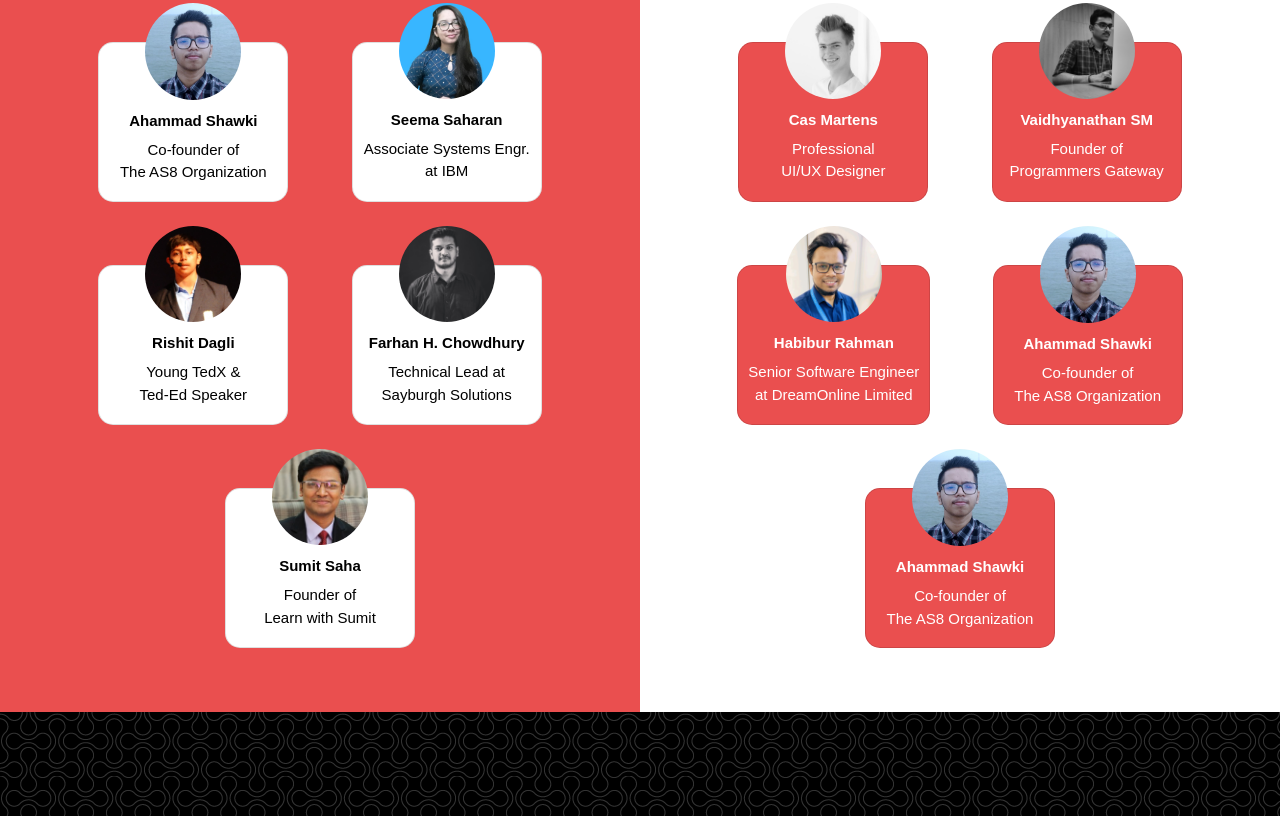
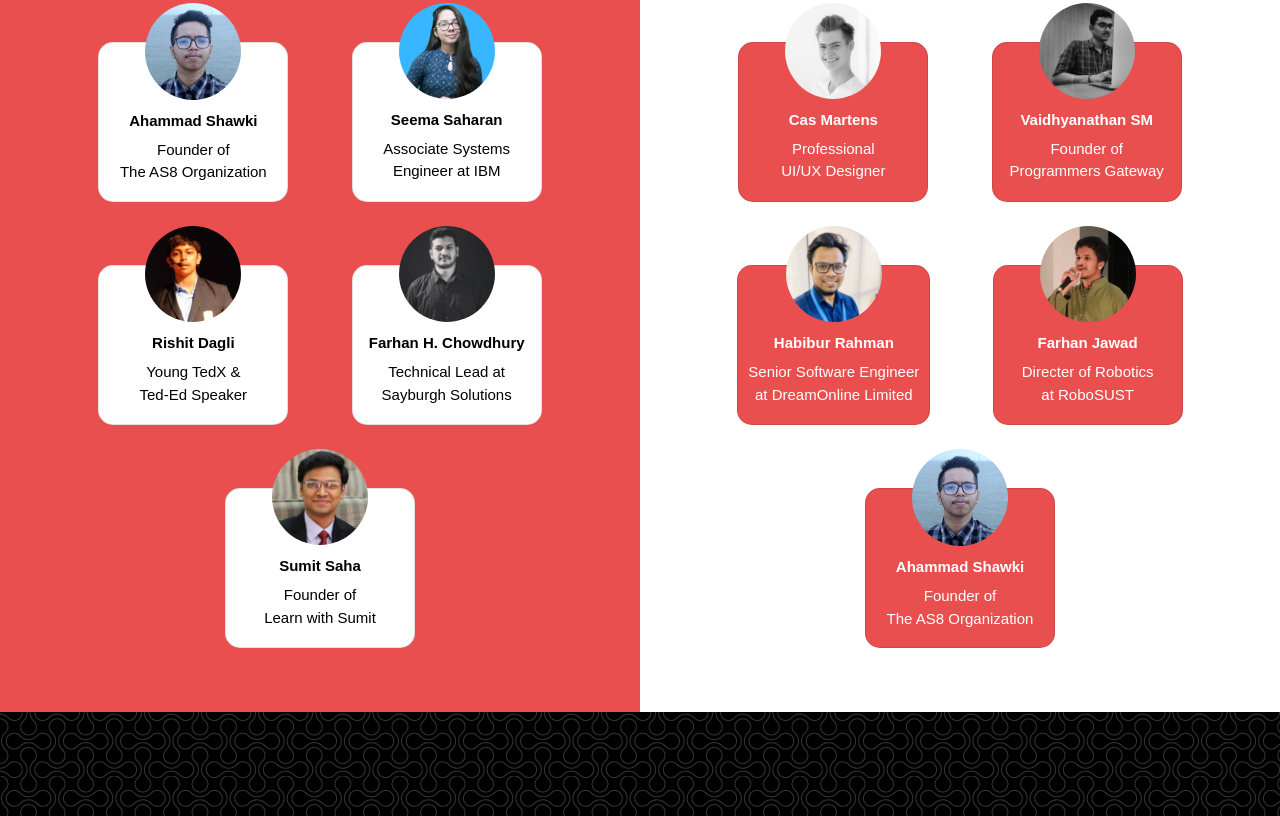
Before and after one commit to The-AS8-organization/CodeInception, a plain HTML site: page index.html in a window 1280 px wide. Shown: the part 824-1640 px from the top of the page. Drawn offline with nearby package versions, Linux system fonts and the light colour scheme.

Commit message:
New speaker

```diff
--- a/index.html
+++ b/index.html
@@ -93,7 +93,7 @@
                 <center><img src="images/speaker/img_star_Ahammad_Shawki.jpg" class="card-img-top" alt="..."></center>
                 <div class="card-body">
                     <h5 class="card-title">Ahammad Shawki</h5>
-                    <p class="card-text">Co-founder of <br> The AS8 Organization</p>
+                    <p class="card-text">Founder of <br> The AS8 Organization</p>
                 </div>
             </div>
 
@@ -101,7 +101,7 @@
                 <center><img src="images/speaker/img_star_Seema_Saharan.jpg" class="card-img-top" alt="..."></center>
                 <div class="card-body">
                     <h5 class="card-title">Seema Saharan</h5>
-                    <p class="card-text">Associate Systems Engr. <br> at IBM</p>
+                    <p class="card-text">Associate Systems <br> Engineer at IBM</p>
                 </div>
             </div>
 
@@ -155,10 +155,10 @@
             </div>
 
             <div class="card card-speaker">
-                <center><img src="images/speaker/img_star_Ahammad_Shawki.jpg" class="card-img-top" alt="..."></center>
+                <center><img src="images/speaker/img_star_Farhan_Jawad.jpg" class="card-img-top" alt="..."></center>
                 <div class="card-body">
-                    <h5 class="card-title">Ahammad Shawki</h5>
-                    <p class="card-text">Co-founder of <br> The AS8 Organization</p>
+                    <h5 class="card-title">Farhan Jawad</h5>
+                    <p class="card-text">Directer of Robotics <br> at RoboSUST</p>
                 </div>
             </div>
 
@@ -166,7 +166,7 @@
                 <center><img src="images/speaker/img_star_Ahammad_Shawki.jpg" class="card-img-top" alt="..."></center>
                 <div class="card-body">
                     <h5 class="card-title">Ahammad Shawki</h5>
-                    <p class="card-text">Co-founder of <br> The AS8 Organization</p>
+                    <p class="card-text">Founder of <br> The AS8 Organization</p>
                 </div>
             </div>
         </article>
@@ -285,7 +285,7 @@
                         <div class="card-body">
                             <h3 class="card-title">Get Started with Robotics</h3>
                             <p class="card-text event-time">03-05 19:45 GMT+6:00</p>
-                            <p class="card-text event-speaker">Ahammad Shawki</p>
+                            <p class="card-text event-speaker">Farhan Jawad</p>
                         </div>
                     </div>
                 </div>
```
Also changed, not shown: images/speaker/img_star_Farhan_Jawad.jpg (added).
